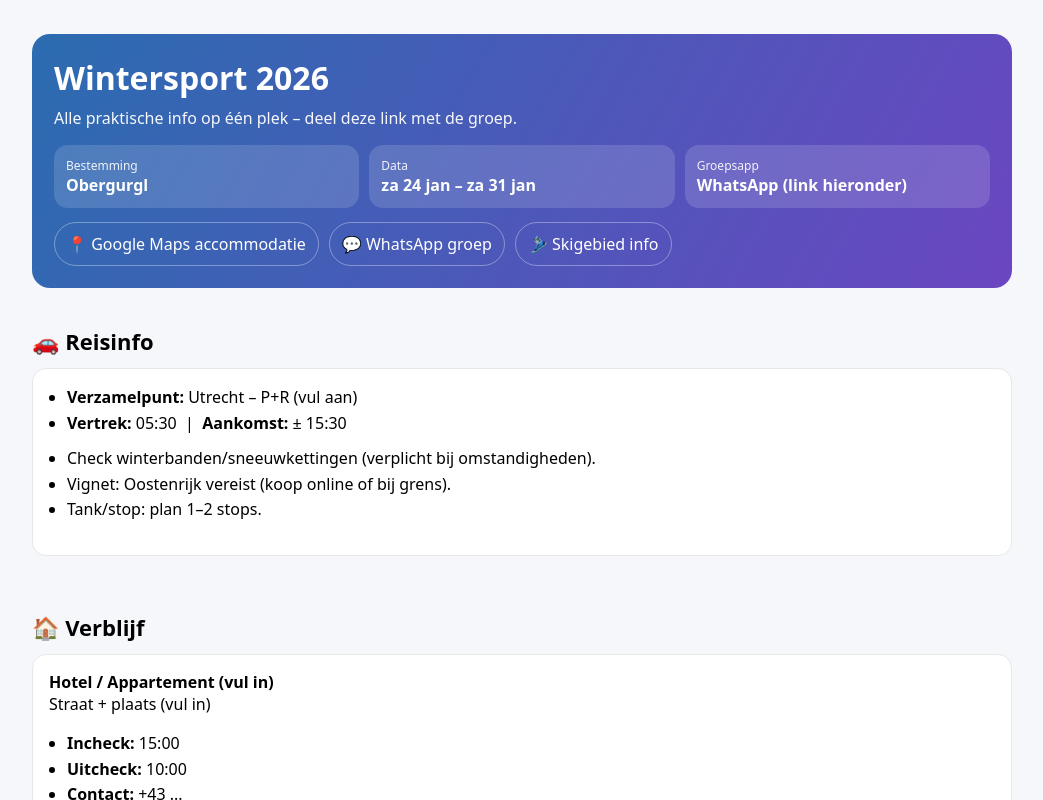
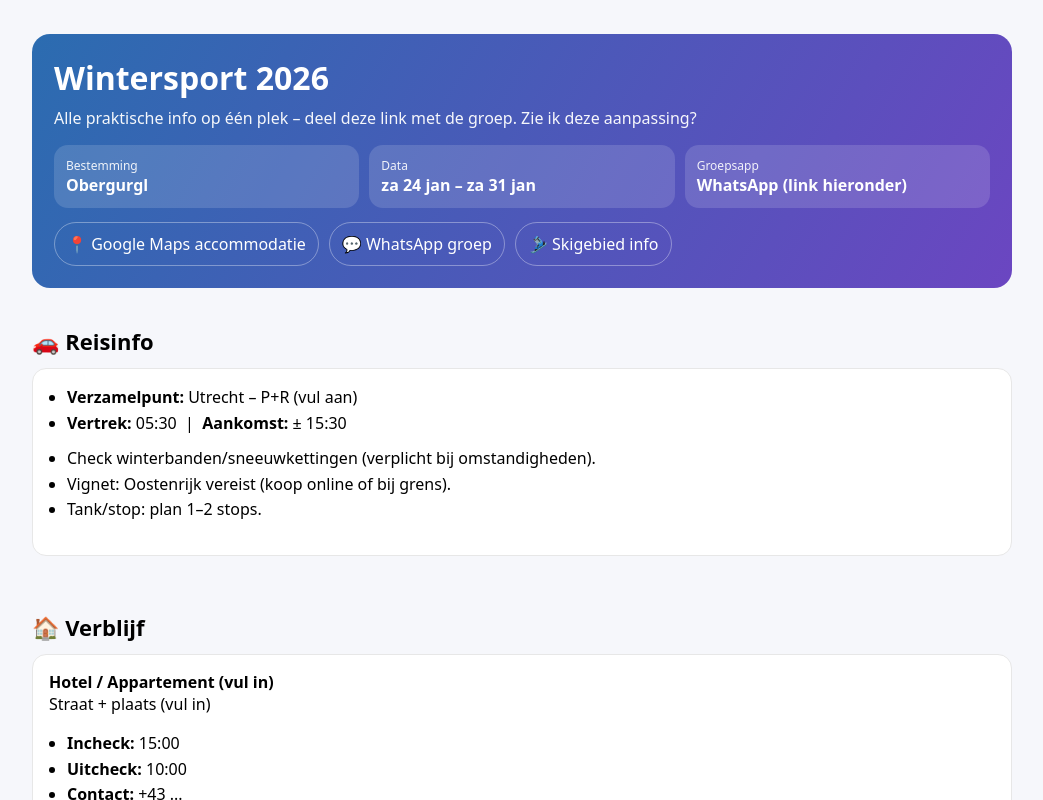
Before and after one commit to Lauwiep/Obergurgl-2026, a Next.js app: page / in a window 1280 px wide. Shown: the top 800 px of the page, without its empty margins (118-1161 px from the left). Built offline with nearby package versions, Linux system fonts and the light colour scheme.

Commit message:
Update page.js

```diff
--- a/app/page.js
+++ b/app/page.js
@@ -4,7 +4,7 @@ import { useMemo, useState } from "react";
 
 const data = {
   title: "Wintersport 2026",
-  subtitle: "Alle praktische info op één plek – deel deze link met de groep.",
+  subtitle: "Alle praktische info op één plek – deel deze link met de groep. Zie ik deze aanpassing?",
   highlights: [
     { label: "Bestemming", value: "Obergurgl" },
     { label: "Data", value: "za 24 jan – za 31 jan" },
```
